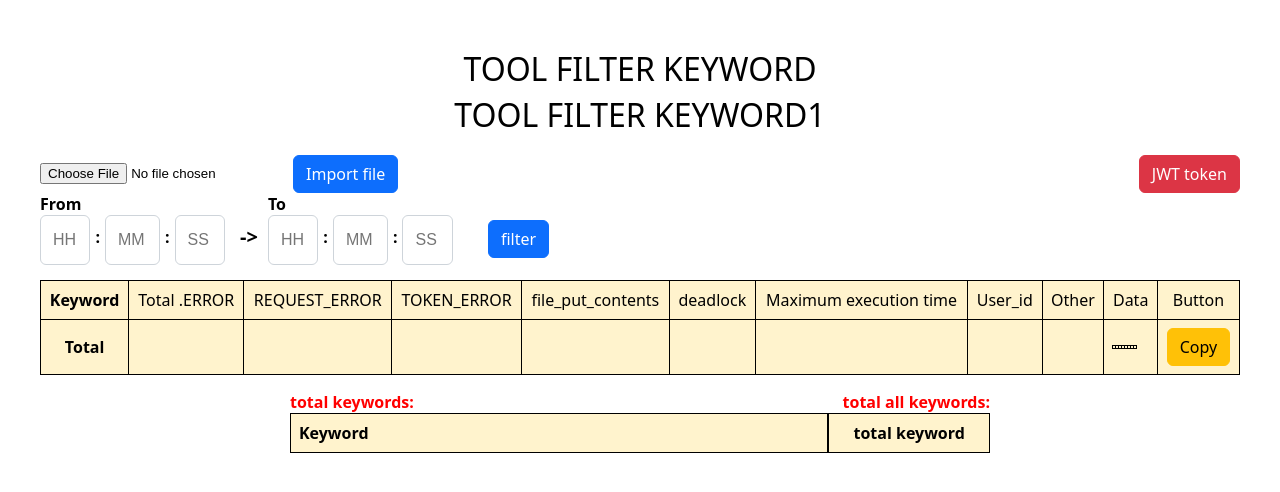
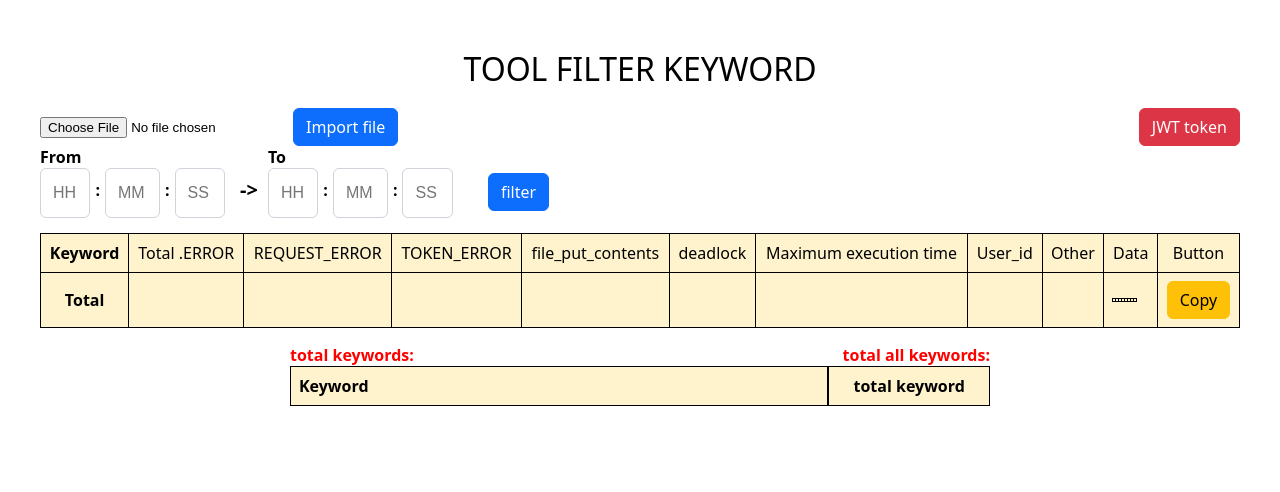
Before and after one commit to haiphamhuynh/tool-boxyz, an Angular app: page / in a window 1280 px wide. Shown: the top 492 px of the page. Built offline with nearby package versions, Linux system fonts and the light colour scheme.

Commit message:
update title

```diff
--- a/src/app/turn/turn.component.html
+++ b/src/app/turn/turn.component.html
@@ -1,7 +1,6 @@
 <div class="main" id="main">
   <div style="margin-bottom: 20px">
     <h1 style="text-align: center">TOOL FILTER KEYWORD</h1>
-    <h1 style="text-align: center">TOOL FILTER KEYWORD1</h1>
   </div>
   <div style="width: 1200px; margin: auto">
     <form style="margin-bottom: 15px">
```
